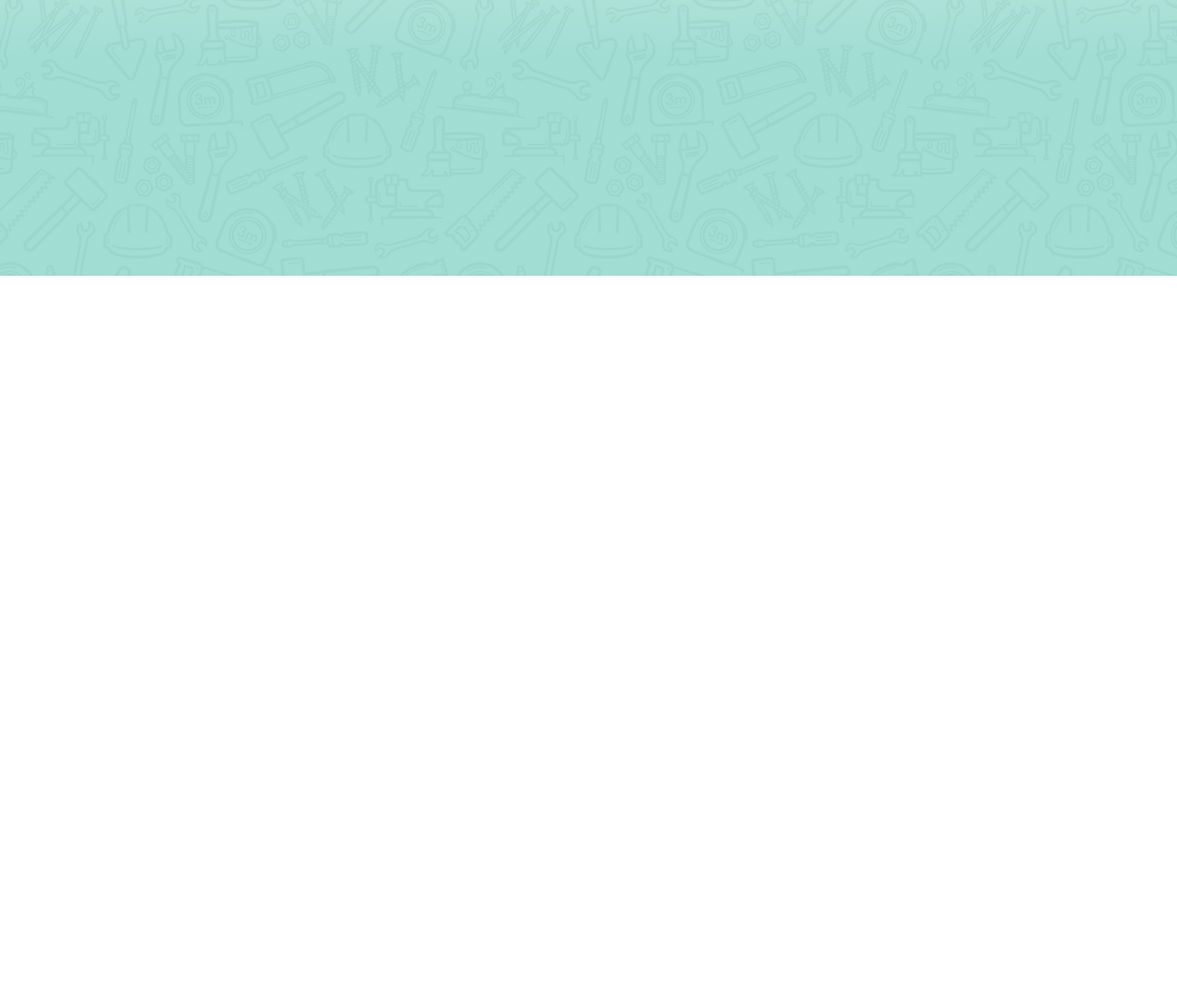
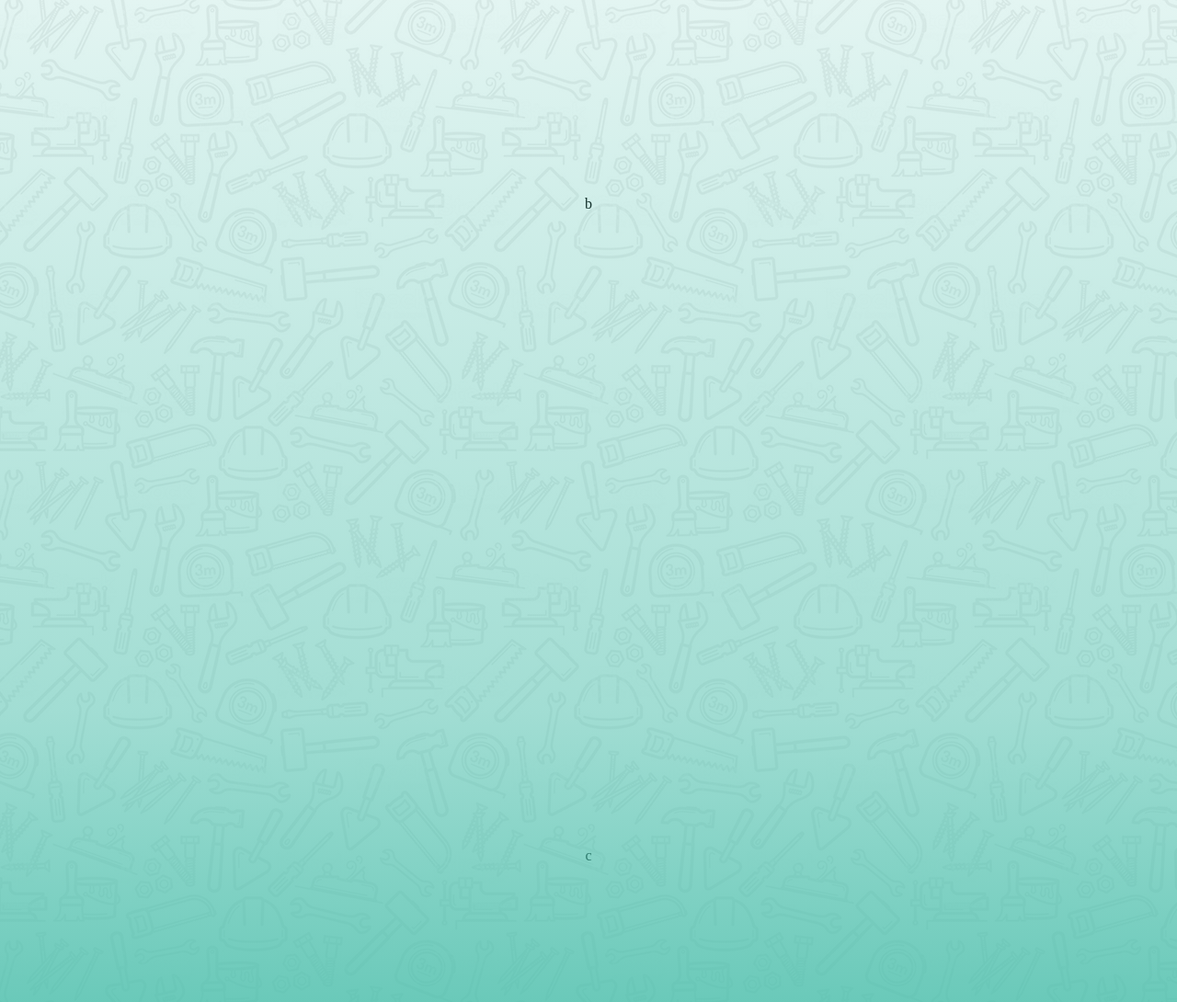
Before and after one commit to CEGonzalezRojas/ferreteriacentral, a plain HTML site: page index.html in a window 1280 px wide. Shown: the part 1052-2142 px from the top of the page at 92% size. Before the commit the page ends 1352 px from the top, so only its background shows below. Drawn offline with Linux system fonts and the light colour scheme.

Commit message:
Agregada base para footer y ajustado estilos

```diff
--- a/assets/css/main.css
+++ b/assets/css/main.css
@@ -5,7 +5,8 @@
     --color-whatsapp:#25D366;
     --color-phone:#FF5A5F;
     --bg-color: #45bca8;
-    --bg-color-gradient: linear-gradient(180deg, rgba(255,255,255,0) 0%, #45bca8 70%);
+    --bg-color-gradient: linear-gradient(180deg, rgba(255,255,255,0) 0%, rgba(69,188,168,.5) 100%);
+    --bg-color-gradient-footer: linear-gradient(180deg, rgba(69,188,168,.5) 0%, rgba(69,188,168,.8)  100%);
 }
 
 body{
@@ -23,12 +24,11 @@ Contenedores. Se especifica para main como una clase para todo el conjunto de co
     justify-items: center;
     align-items: center;
     align-content: center;
-    margin-top: 5%;
+    padding: 150px 0px;
 }
 
 .container.main{
     min-height: 100vh;
-    opacity: 0.5;
 }
 
 .container.main::before{
@@ -42,6 +42,22 @@ Contenedores. Se especifica para main como una clase para todo el conjunto de co
     background: var(--bg-color-gradient);
 }
 
+.container.footer{
+    padding: 150px 0px;
+}
+
+.container.footer::before{
+    content: "";
+    position: absolute;
+    top: 0;
+    left: 0;
+    bottom: 0;
+    right: 0;
+    background-color: var(--bg-color);
+    background: var(--bg-color-gradient-footer);
+}
+
+/* Estilos para el logo */
 .logo{
     background-image: url(/assets/images/logotipo.png);
     width: 512px;
@@ -57,8 +73,7 @@ Contenedor de redes sociales
     gap: 10px;
     position: fixed;
     top: 20px;
-    right: 20px
-
+    right: 20px;
 }
 
 .social-media-container > div{
--- a/index.html
+++ b/index.html
@@ -45,7 +45,8 @@
     <div class="container">
       <div class="logo"></div>
     </div>
-    <div class="container main"></div>
+    <div class="container main">b</div>
+    <div class="container footer">c</div>
     <div class="social-media-container">
       <div class="whatsapp"><i class="fab fa-whatsapp fa-3x"></i></div>
       <div class="instagram"><i class="fab fa-instagram fa-3x"></i></div>
```
